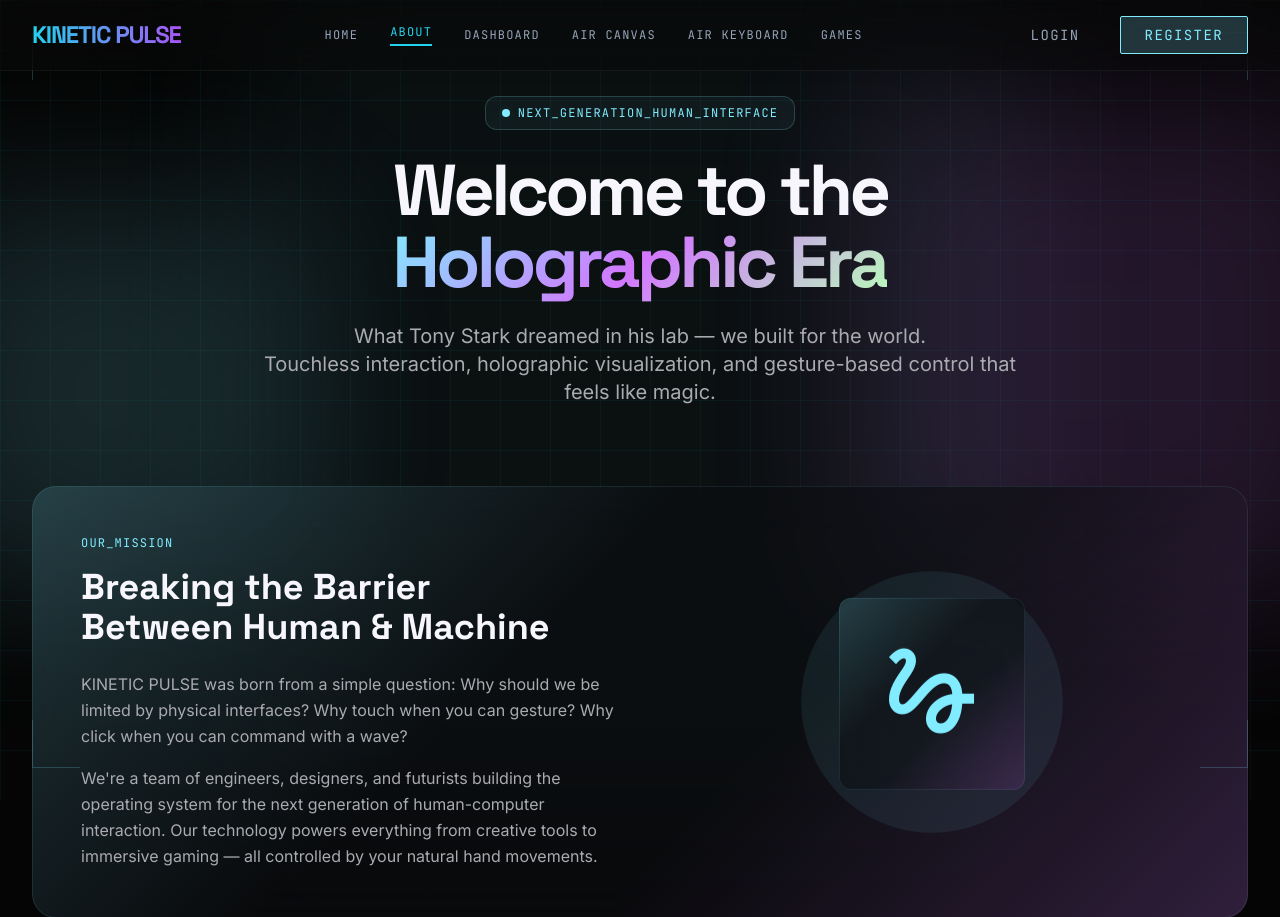
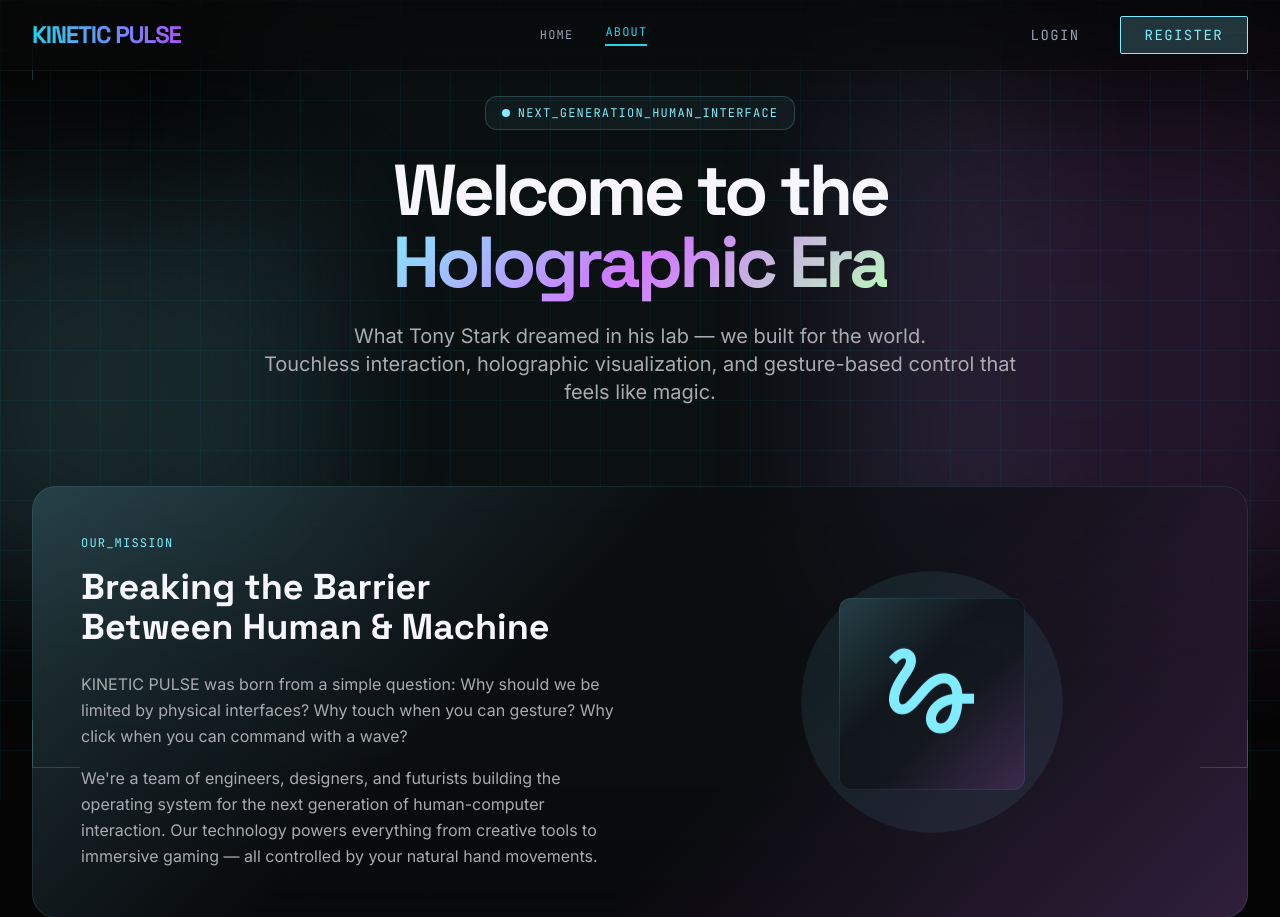
Before and after one commit to sysDrawnest/Gesture-Control-System-2, a Flask app: page /about in a window 1280 px wide. Shown: the top 917 px of the page. Run offline with Flask 3, Linux system fonts and the light colour scheme; some libraries are stand-ins or nearby versions.

Commit message:
Update about.html

```diff
--- a/server/templates/about.html
+++ b/server/templates/about.html
@@ -199,10 +199,10 @@
             <div class="hidden md:flex items-center gap-8 font-mono uppercase tracking-widest text-xs">
                 <a href="/" class="text-slate-400 hover:text-cyan-300 transition-colors">Home</a>
                 <a href="/about" class="text-cyan-400 border-b-2 border-cyan-400 pb-1">About</a>
-                <a href="/dashboard" class="text-slate-400 hover:text-cyan-300 transition-colors">Dashboard</a>
+                <!-- <a href="/dashboard" class="text-slate-400 hover:text-cyan-300 transition-colors">Dashboard</a>
                 <a href="/air-canvas" class="text-slate-400 hover:text-cyan-300 transition-colors">Air Canvas</a>
                 <a href="/air-keyboard" class="text-slate-400 hover:text-cyan-300 transition-colors">Air Keyboard</a>
-                <a href="/games" class="text-slate-400 hover:text-cyan-300 transition-colors">Games</a>
+                <a href="/games" class="text-slate-400 hover:text-cyan-300 transition-colors">Games</a> -->
             </div>
             <div class="flex items-center gap-4">
                 <a href="/login"
```
